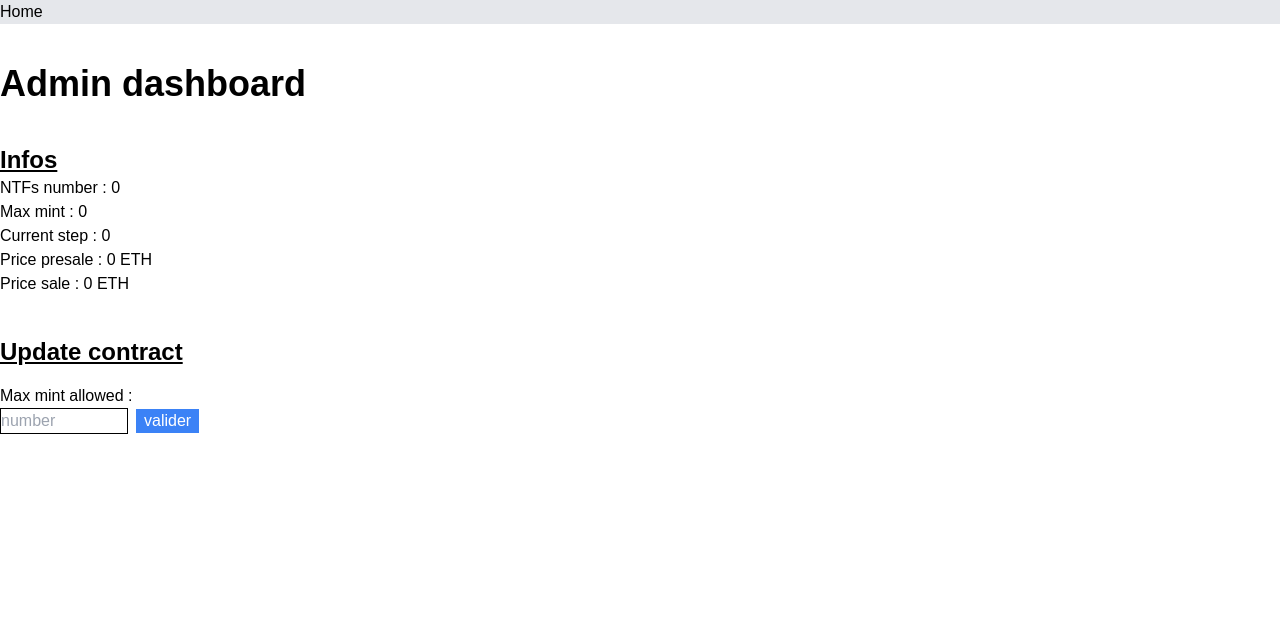
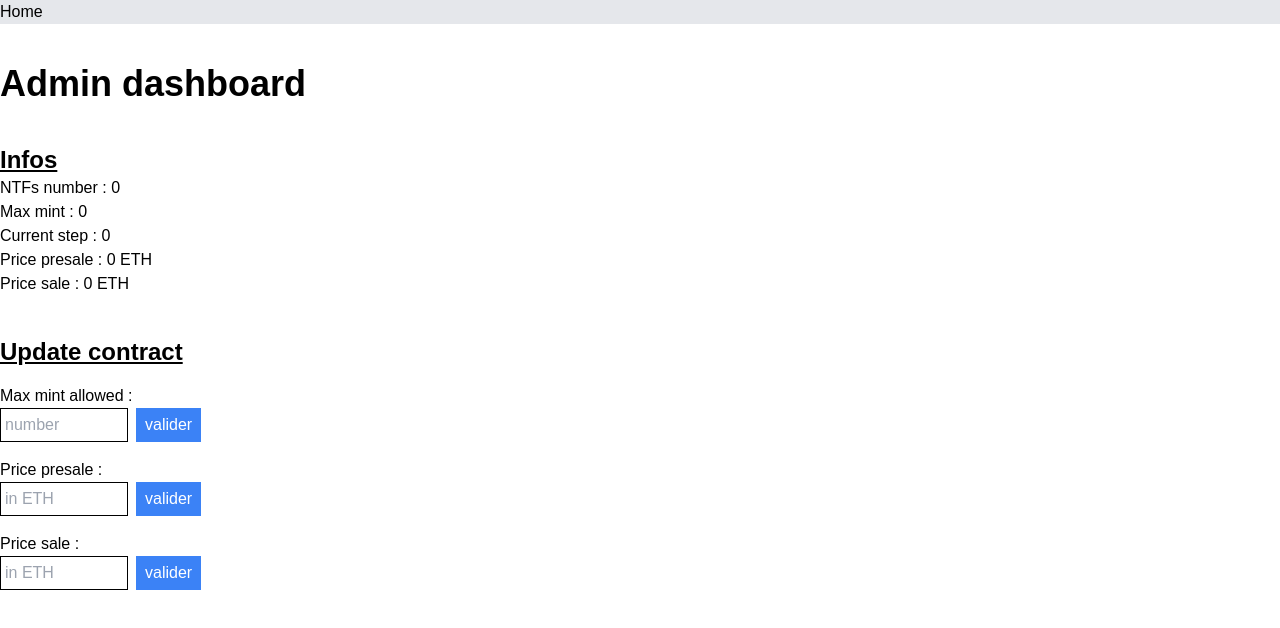
Before and after one commit to Kazimir42/Kazi_dApp_nft, a React (Create React App) app in the folder reactapp/: page /admin in a window 1280 px wide. Shown: the top 628 px of the page. Built offline with nearby package versions, Linux system fonts and the light colour scheme; the HTML template or start-up script is replaced by a standard one.

Commit message:
can update price

```diff
--- a/reactapp/src/pages/Admin.js
+++ b/reactapp/src/pages/Admin.js
@@ -1,9 +1,8 @@
 import {useEffect, useState} from "react";
-import {ethers} from 'ethers';
+import {BigNumber, ethers} from 'ethers';
 import Contract from '../artifacts/contracts/Character.sol/Character.json'
 
 const address = "0xe7f1725E7734CE288F8367e1Bb143E90bb3F0512";
-
 
 function Admin() {
     const [totalNft, setTotalNft] = useState(0)
@@ -15,7 +14,6 @@ function Admin() {
     useEffect(() => {
         getData();
     }, [])
-
 
     async function getData() {
         if (typeof window.ethereum !== 'undefined') {
@@ -56,8 +54,34 @@ function Admin() {
                 //get the contract
                 const contract = new ethers.Contract(address, Contract.abi, signer);
                 try {
-                    //call functions to gets data in contract
+                    //update contract
                     contract.changeMaxMintAllowed(newValue)
+                }catch(error) {
+                    console.log(error)
+                }
+            }
+        }
+    }
+
+    async function updatePrice(type)
+    {
+        if (typeof window.ethereum !== 'undefined') {
+            let chainId = await window.ethereum.request({method: 'eth_chainId'})
+            if (chainId === "0x1" || chainId === "0x3" || chainId === "0x4" || chainId === "0x5" || chainId === "0x2a" || chainId === "0x539") {
+                const provider = new ethers.providers.Web3Provider(window.ethereum);
+                const signer = provider.getSigner();
+                //get the contract
+                const contract = new ethers.Contract(address, Contract.abi, signer);
+                try {
+                    const decimals = 18;
+                    //update contract
+                    if (type === 'presale') {//PRESALE
+                        let newValue = document.getElementById('inputPricePresale').value
+                        contract.changePricePresale(ethers.utils.parseUnits(newValue, decimals)) //need that else error with big number
+                    }else if(type === 'sale'){//SALE
+                        let newValue = document.getElementById('inputPriceSale').value
+                        contract.changePriceSale(ethers.utils.parseUnits(newValue, decimals)) //need that else error with big number
+                    }
                 }catch(error) {
                     console.log(error)
                 }
@@ -83,8 +107,18 @@ function Admin() {
                 <h2 className="text-2xl font-bold underline">Update contract</h2>
                 <div className="my-4">
                     <p>Max mint allowed :</p>
-                    <input id="inputMaxMint" type="number" className="border border-black w-32 mr-2" placeholder="number"/>
-                    <button className="bg-blue-500 text-white px-2 hover:bg-blue-600" onClick={updateMaxMint}>valider</button>
+                    <input id="inputMaxMint" type="number" className="border border-black w-32 mr-2 p-1" placeholder="number"/>
+                    <button className="bg-blue-500 text-white px-2 hover:bg-blue-600 p-1 border border-blue-500" onClick={updateMaxMint}>valider</button>
+                </div>
+                <div className="my-4">
+                    <p>Price presale :</p>
+                    <input id="inputPricePresale" type="number" className="border border-black w-32 mr-2 p-1" placeholder="in ETH"/>
+                    <button className="bg-blue-500 text-white px-2 hover:bg-blue-600 p-1 border border-blue-500" onClick={() => updatePrice('presale')}>valider</button>
+                </div>
+                <div className="my-4">
+                    <p>Price sale :</p>
+                    <input id="inputPriceSale" type="number" className="border border-black w-32 mr-2 p-1" placeholder="in ETH"/>
+                    <button className="bg-blue-500 text-white px-2 hover:bg-blue-600 p-1 border border-blue-500" onClick={() => updatePrice('sale')}>valider</button>
                 </div>
 
             </div>
```
